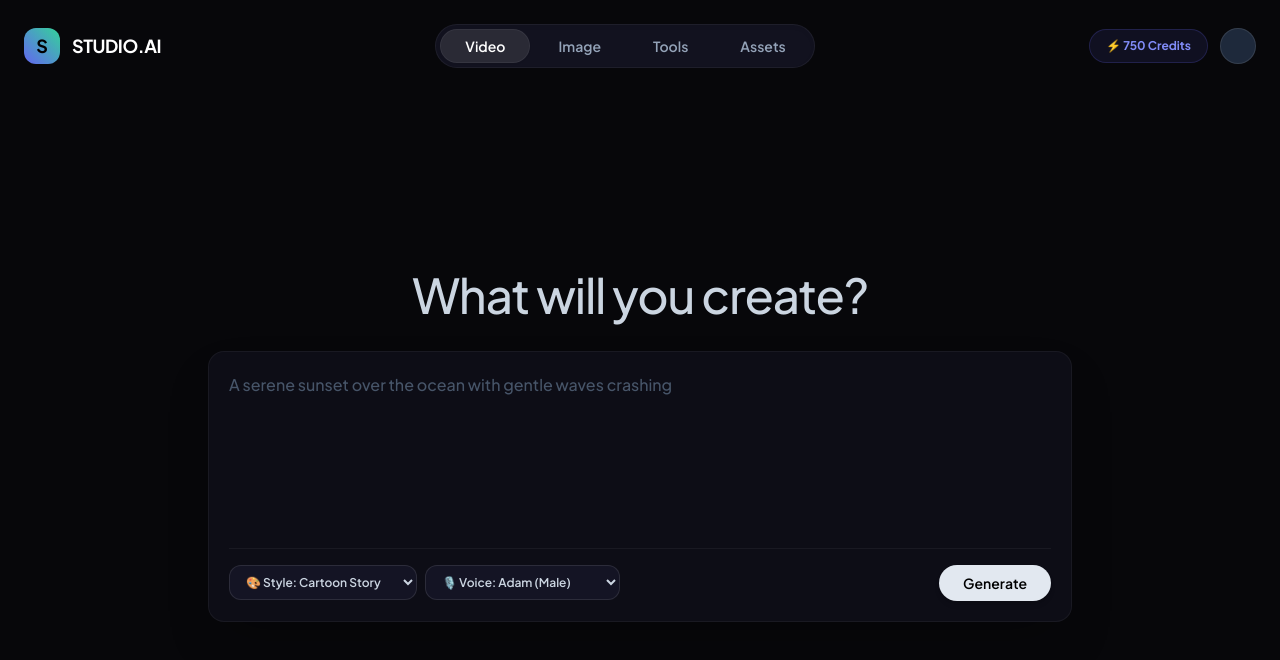
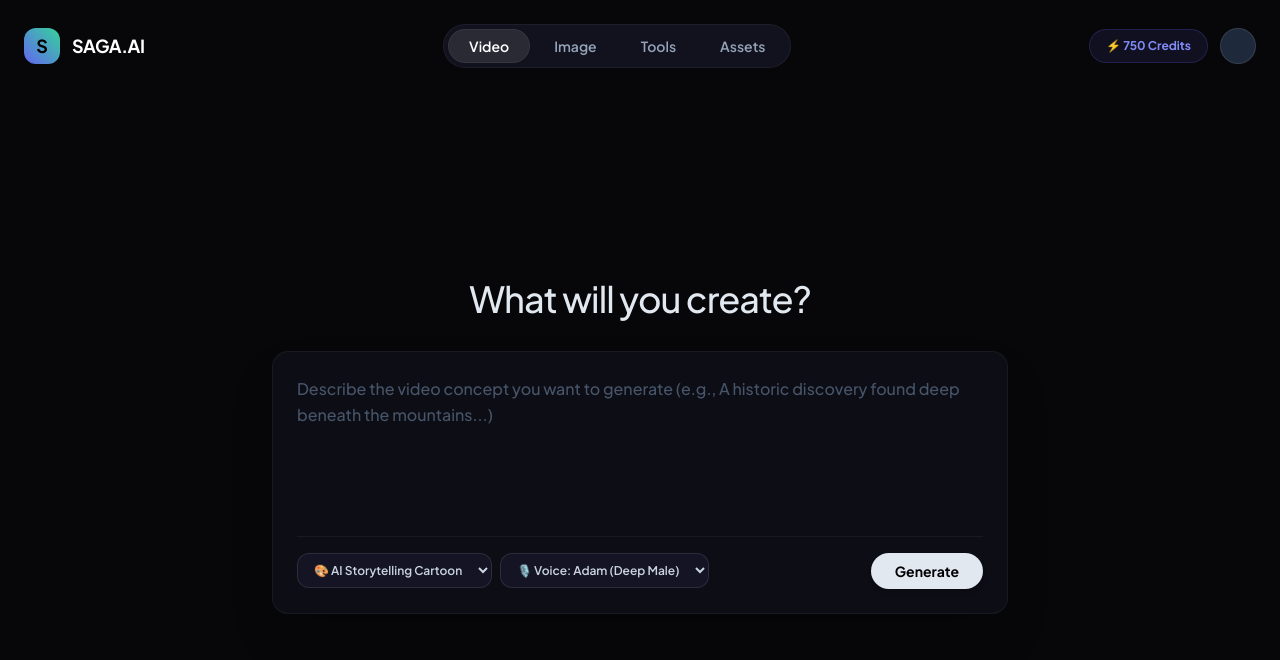
Before and after one commit to useclipboost/clipboost, a React (Vite) app: page / in a window 1280 px wide. Shown: the top 660 px of the page. Built offline with nearby package versions, Linux system fonts and the light colour scheme.

Commit message:
Update ClipBoost.jsx

```diff
--- a/src/ClipBoost.jsx
+++ b/src/ClipBoost.jsx
@@ -1,10 +1,7 @@
 import React, { useState } from 'react';
 
 export default function ClipBoost() {
-  // Active sub-section state engine
   const [activeTab, setActiveTab] = useState('video');
-
-  // Pipeline management data variables
   const [prompt, setPrompt] = useState('');
   const [style, setStyle] = useState('storytelling');
   const [voice, setVoice] = useState('adam');
@@ -13,15 +10,15 @@ export default function ClipBoost() {
   const [videoUrl, setVideoUrl] = useState(null);
 
   const handleGenerate = async (e) => {
-    e.preventDefault(); // Prevents layout freezing on submit click
+    e.preventDefault();
     if (!prompt.trim()) {
-      alert('Please enter a description concept first!');
+      alert('Please enter a description first!');
       return;
     }
 
     setLoading(true);
     setVideoUrl(null);
-    setStatusText('Synthesizing Pipeline...');
+    setStatusText('Processing Pipeline...');
 
     try {
       const response = await fetch('/api/generate-video', {
@@ -36,11 +33,11 @@ export default function ClipBoost() {
 
       const data = await response.json();
       if (!response.ok || !data.success) {
-        throw new Error(data.error || 'Server rejected request layout.');
+        throw new Error(data.error || 'Pipeline error');
       }
 
-      setStatusText('Rendering MP4...');
-      pollShotstackStatus(data.id);
+      setStatusText('Rendering Video...');
+      pollStatus(data.id);
     } catch (err) {
       alert('Error: ' + err.message);
       setLoading(false);
@@ -48,12 +45,10 @@ export default function ClipBoost() {
     }
   };
 
-  const pollShotstackStatus = (renderId) => {
+  const pollStatus = (renderId) => {
     const interval = setInterval(async () => {
       try {
-        const res = await fetch(`https://api.shotstack.io/edit/v1/render/${renderId}`, {
-          headers: { 'x-api-key': import.meta.env.VITE_SHOTSTACK_API_KEY || '' }
-        });
+        const res = await fetch(`/api/check-status?id=${renderId}`);
         const data = await res.json();
 
         if (data.response && data.response.status === 'done') {
@@ -63,7 +58,7 @@ export default function ClipBoost() {
           setStatusText('Render Complete');
         } else if (data.response && data.response.status === 'failed') {
           clearInterval(interval);
-          alert('Rendering failed.');
+          alert('Render failed.');
           setLoading(false);
           setStatusText('System Idle');
         }
@@ -74,25 +69,27 @@ export default function ClipBoost() {
   };
 
   return (
-    <div className="w-full min-h-screen bg-[#07070a] text-slate-100 flex flex-col z-10 relative selection:bg-indigo-500/30">
+    <div style={{ backgroundColor: '#07070a', minHeight: '100vh', width: '100%', display: 'flex', flexDirection: 'column' }}>
 
-      {/* 🌍 GLOBAL NAVIGATION RAIL (Perfectly matches image layout positions) */}
-      <header className="w-full max-w-7xl mx-auto px-6 py-6 flex items-center justify-between pointer-events-auto">
+      {/* 🌍 TOP BRAND NAVIGATION BAR */}
+      <header className="w-full max-w-7xl mx-auto px-6 py-6 flex items-center justify-between">
         <div className="flex items-center gap-3">
-          <div className="h-9 w-9 bg-gradient-to-tr from-indigo-500 to-emerald-400 rounded-xl flex items-center justify-center font-bold text-black text-lg">S</div>
-          <span className="text-lg font-bold tracking-tight text-white">STUDIO.AI</span>
+          <div className="h-9 w-9 bg-gradient-to-tr from-indigo-500 to-emerald-400 rounded-xl flex items-center justify-center font-bold text-black text-lg">
+            S
+          </div>
+          <span className="text-lg font-bold tracking-tight text-white uppercase">Saga.AI</span>
         </div>
 
-        {/* Dynamic Nav Toggles */}
-        <nav className="flex items-center gap-1 bg-[#12121f] p-1 rounded-full border border-white/5 shadow-inner">
+        {/* Clickable Nav Toggles */}
+        <nav className="flex items-center gap-1 bg-[#12121f] p-1 rounded-full border border-white/5">
           {['video', 'image', 'tools', 'assets'].map((tab) => (
             <button
               key={tab}
               type="button"
               onClick={() => setActiveTab(tab)}
-              className={`px-6 py-1.5 rounded-full text-sm font-semibold transition-all duration-200 capitalize cursor-pointer z-20 ${
+              className={`px-5 py-1.5 rounded-full text-sm font-semibold transition-all capitalize cursor-pointer ${
                 activeTab === tab
-                  ? 'bg-white/10 text-white shadow-sm border border-white/5'
+                  ? 'bg-white/10 text-white border border-white/5 shadow-sm'
                   : 'text-slate-400 hover:text-slate-200'
               }`}
             >
@@ -109,33 +106,32 @@ export default function ClipBoost() {
         </div>
       </header>
 
-      {/* 🔮 CENTERED SUITE CONTROLLER */}
-      <main className="flex-1 flex flex-col items-center justify-center px-4 py-12 max-w-4xl w-full mx-auto relative z-20">
+      {/* 🔮 CENTERED MAIN CREATION SUITE CARD */}
+      <main className="flex-1 flex flex-col items-center justify-center px-4 py-6 max-w-3xl w-full mx-auto">
 
-        {/* Title Presentation Headers */}
-        <h1 className="text-4xl lg:text-5xl font-medium tracking-tight text-slate-300 text-center mb-8">
+        {/* Dynamic Context Headers */}
+        <h1 className="text-3xl lg:text-4xl font-medium tracking-tight text-slate-200 text-center mb-8">
           {activeTab === 'video' ? 'What will you create?' : 'Create stunning images'}
         </h1>
 
-        {/* The Workspace Frame */}
-        <div className="w-full bg-[#0d0d16] rounded-2xl border border-white/5 p-5 shadow-2xl flex flex-col pointer-events-auto">
+        {/* The Workspace Interface Frame Box */}
+        <div className="w-full bg-[#0d0d16] rounded-2xl border border-white/5 p-6 shadow-2xl flex flex-col">
 
           <textarea
             value={prompt}
             onChange={(e) => setPrompt(e.target.value)}
             disabled={loading}
-            className="w-full h-40 bg-transparent text-slate-200 placeholder-slate-600 text-base outline-none resize-none font-medium leading-relaxed z-30"
+            className="w-full h-36 bg-transparent text-slate-200 placeholder-slate-600 text-base outline-none resize-none font-medium leading-relaxed"
             placeholder={
               activeTab === 'video'
-                ? "A serene sunset over the ocean with gentle waves crashing"
-                : "An underwater palace with bioluminescent coral"
+                ? "Describe the video concept you want to generate (e.g., A historic discovery found deep beneath the mountains...)"
+                : "Describe the stunning layout image you want to create..."
             }
           />
 
-          {/* Bottom Settings Sub-Section Bar */}
-          <div className="flex items-center justify-between mt-4 pt-4 border-t border-white/5 z-30">
+          {/* Settings and Actions Footer Panel Bar */}
+          <div className="flex items-center justify-between mt-4 pt-4 border-t border-white/5">
 
-            {/* Context Parameter Switches */}
             {activeTab === 'video' ? (
               <div className="flex gap-2">
                 <select
@@ -143,39 +139,38 @@ export default function ClipBoost() {
                   onChange={(e) => setStyle(e.target.value)}
                   className="bg-[#141424] text-xs font-semibold px-3 py-2 rounded-xl border border-white/10 text-slate-300 outline-none cursor-pointer"
                 >
-                  <option value="storytelling">🎨 Style: Cartoon Story</option>
-                  <option value="gameplay">🎮 Style: Gameplay Split</option>
+                  <option value="storytelling">🎨 AI Storytelling Cartoon</option>
+                  <option value="gameplay">🎮 Viral Gameplay Split</option>
                 </select>
                 <select
                   value={voice}
                   onChange={(e) => setVoice(e.target.value)}
                   className="bg-[#141424] text-xs font-semibold px-3 py-2 rounded-xl border border-white/10 text-slate-300 outline-none cursor-pointer"
                 >
-                  <option value="adam">🎙️ Voice: Adam (Male)</option>
+                  <option value="adam">🎙️ Voice: Adam (Deep Male)</option>
                   <option value="rachel">🎙️ Voice: Rachel (Female)</option>
                 </select>
               </div>
             ) : (
               <div className="text-xs text-slate-500 font-medium">
-                Running Fast SDXL Image Model Engine
+                Fast Generation SDXL Core Engine Active
               </div>
             )}
 
-            {/* Action Trigger Buttons */}
             <button
               type="button"
               onClick={handleGenerate}
               disabled={loading}
-              className="bg-[#e2e8f0] hover:bg-white text-black font-semibold text-sm px-6 py-2 rounded-full transition-all duration-150 disabled:bg-slate-800 disabled:text-slate-500 cursor-pointer shadow-md z-30"
+              className="bg-[#e2e8f0] hover:bg-white text-black font-bold text-sm px-6 py-2 rounded-full transition-all disabled:bg-slate-800 disabled:text-slate-500 cursor-pointer shadow-md"
             >
               {loading ? 'Processing...' : 'Generate'}
             </button>
           </div>
         </div>
 
-        {/* 🎬 PREVIEW MONITOR DECK (Appears below workspace dynamically when compiling) */}
+        {/* 🎬 PREVIEW VIEWPORT (Renders directly underneath the main box) */}
         {(loading || videoUrl) && (
-          <div className="w-full max-w-xs mt-8 bg-[#0d0d16] rounded-2xl border border-white/5 p-4 flex flex-col items-center">
+          <div className="w-full max-w-xs mt-8 bg-[#0d0d16] rounded-2xl border border-white/5 p-4 flex flex-col items-center shadow-2xl">
             <p className="text-xs font-bold text-slate-400 mb-3 tracking-wider uppercase">
               {statusText}
             </p>
```
